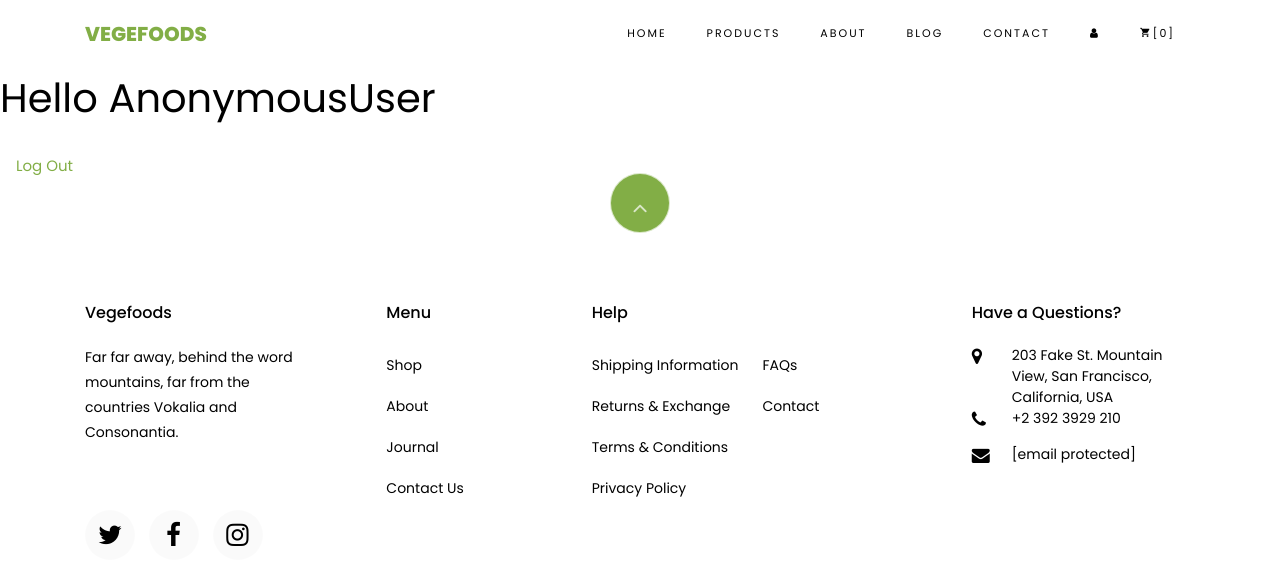
After one commit to smitrami-123/veggie, a Django app: page /account/userinfo/ in a window 1280 px wide. The commit adds this page. Shown: the top 585 px of the page. Run offline with Django 3.2, Linux system fonts and the light colour scheme; some libraries are stand-ins or nearby versions; some web fonts are replaced.

Commit message:
Login/logout Working

```diff
--- a/accounts/templates/accounts/login.html
+++ b/accounts/templates/accounts/login.html
@@ -34,11 +34,11 @@
                         {% csrf_token %}
                         <div class="form-group">
                             <label for="your_name"><i class="zmdi zmdi-account material-icons-name"></i></label>
-                            <input type="text" name="your_name" id="your_name" placeholder="Your Name"/>
+                            <input type="email" name="email" id="your_name" placeholder="Email"/>
                         </div>
                         <div class="form-group">
                             <label for="your_pass"><i class="zmdi zmdi-lock"></i></label>
-                            <input type="password" name="your_pass" id="your_pass" placeholder="Password"/>
+                            <input type="password" name="password" id="your_pass" placeholder="Password"/>
                         </div>
                         <div class="form-group">
                             <input type="checkbox" name="remember-me" id="remember-me" class="agree-term"/>
--- /dev/null
+++ b/accounts/templates/accounts/userinfo.html
@@ -0,0 +1,6 @@
+{% extends "products/base.html" %}
+{% block body%}
+<!--<h2>This is from products page</h2>-->
+
+<p><a href="{% url 'logout' %}" class="nav-link">Log Out </a></li></p>
+{% endblock %}
--- a/accounts/urls.py
+++ b/accounts/urls.py
@@ -1,9 +1,11 @@
 from django.contrib import admin
 from django.urls import path, include
-from .views import SignIn,SignUp
+from .views import SignIn,SignUp,SignOut,userInfo
 
 urlpatterns = [
    path('SignIn/', SignIn),
    path('SignUp/', SignUp),
+   path('userinfo/',userInfo),
+   path('SignOut/', SignOut,name = 'logout'),
 
 ]
--- a/accounts/views.py
+++ b/accounts/views.py
@@ -2,7 +2,8 @@ from django.shortcuts import render, redirect
 from .forms import CreateUserForm
 from django.contrib import messages
 from django.contrib.auth.forms import UserCreationForm
-
+from django.contrib.auth import authenticate, login, logout
+from django.contrib.auth.decorators import login_required
 # Create your views here.
 
 
@@ -19,7 +20,24 @@ def SignUp(request):
 
 
 def SignIn(request):
+    if request.method == 'POST':
+        email = request.POST.get('email')
+        password = request.POST.get('password')
+        user = authenticate(request,email=email, password=password)
+        if user is not None :
+            login(request,user)
+            return redirect('/home/')
+        else:
+            messages.info(request, 'Credentials are incorrect')
     return render(request, 'accounts/login.html')
+
+def SignOut(request):
+    logout(request)
+    return redirect('/account/SignIn/')
+
+login_required(login_url='/account/SignIn/')
+def userInfo(request):
+    return render(request,'accounts/userinfo.html')
 
 # def register(request):
 #     form = CreateUserForm()
--- a/products/templates/products/base.html
+++ b/products/templates/products/base.html
@@ -5,6 +5,7 @@
     <title>Vegefoods - Free Bootstrap 4 Template by Colorlib</title>
     <meta charset="utf-8">
     <meta name="viewport" content="width=device-width, initial-scale=1, shrink-to-fit=no">
+    <link rel="stylesheet" href="https://cdnjs.cloudflare.com/ajax/libs/font-awesome/4.7.0/css/font-awesome.min.css">
     <link href="https://fonts.googleapis.com/css?family=Poppins:200,300,400,500,600,700,800&amp;display=swap"
           rel="stylesheet">
     <link href="https://fonts.googleapis.com/css?family=Lora:400,400i,700,700i&amp;display=swap" rel="stylesheet">
@@ -51,13 +52,15 @@
                 <li class="nav-item"><a href="/about/" class="nav-link">About</a></li>
                 <li class="nav-item"><a href="/blog/" class="nav-link">Blog</a></li>
                 <li class="nav-item"><a href="/contact/" class="nav-link">Contact</a></li>
+                <li class="nav-item cta cta-colored"><a href="/account/userinfo/" class="nav-link"><span
+                        ><i class="fa fa-user" aria-hidden="true"></i></span></a></li>
                 <li class="nav-item cta cta-colored"><a href="cart.html" class="nav-link"><span
                         class="icon-shopping_cart"></span>[0]</a></li>
             </ul>
         </div>
     </div>
 </nav>
-<!--<h1> I am from Base File</h1>-->
+<h1> <p> Hello {{request.user}}</p></h1>
 {% block body%}
 {% endblock %}
 
```
Also changed, not shown: db.sqlite3.
